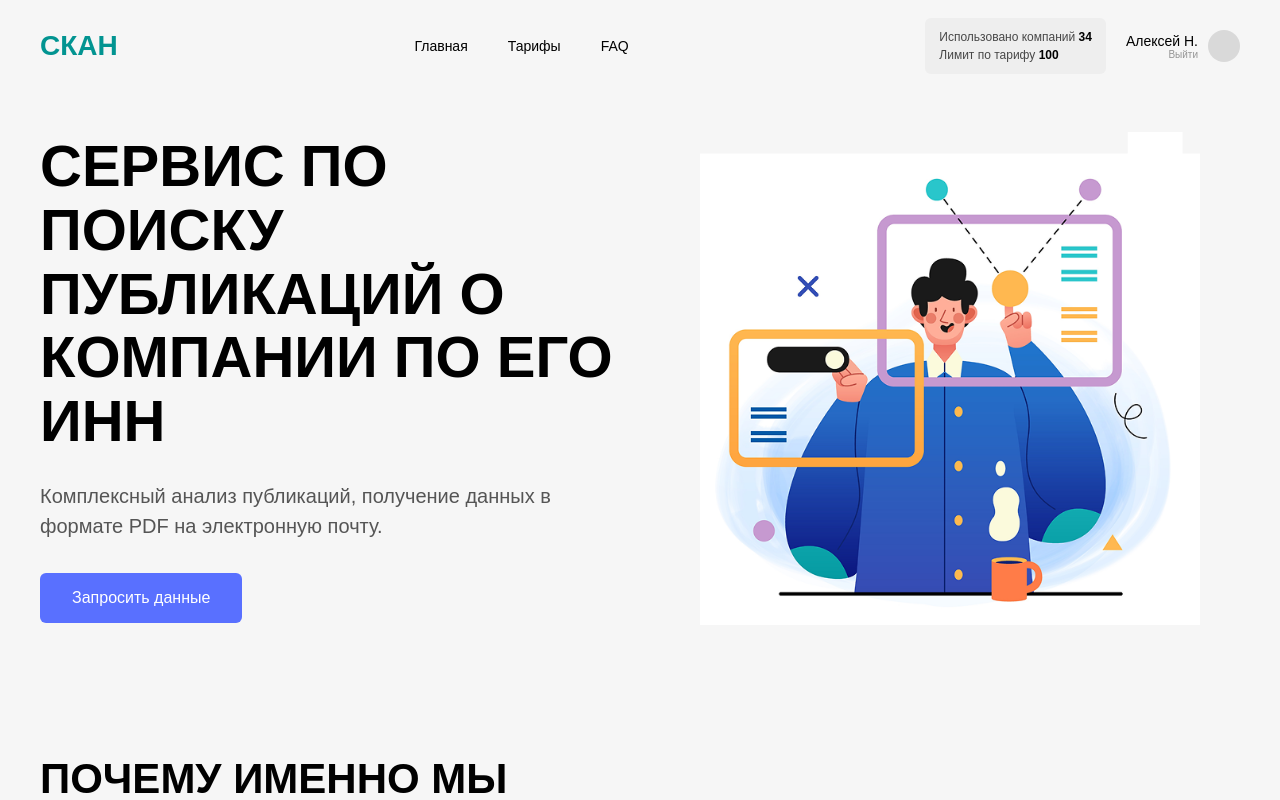
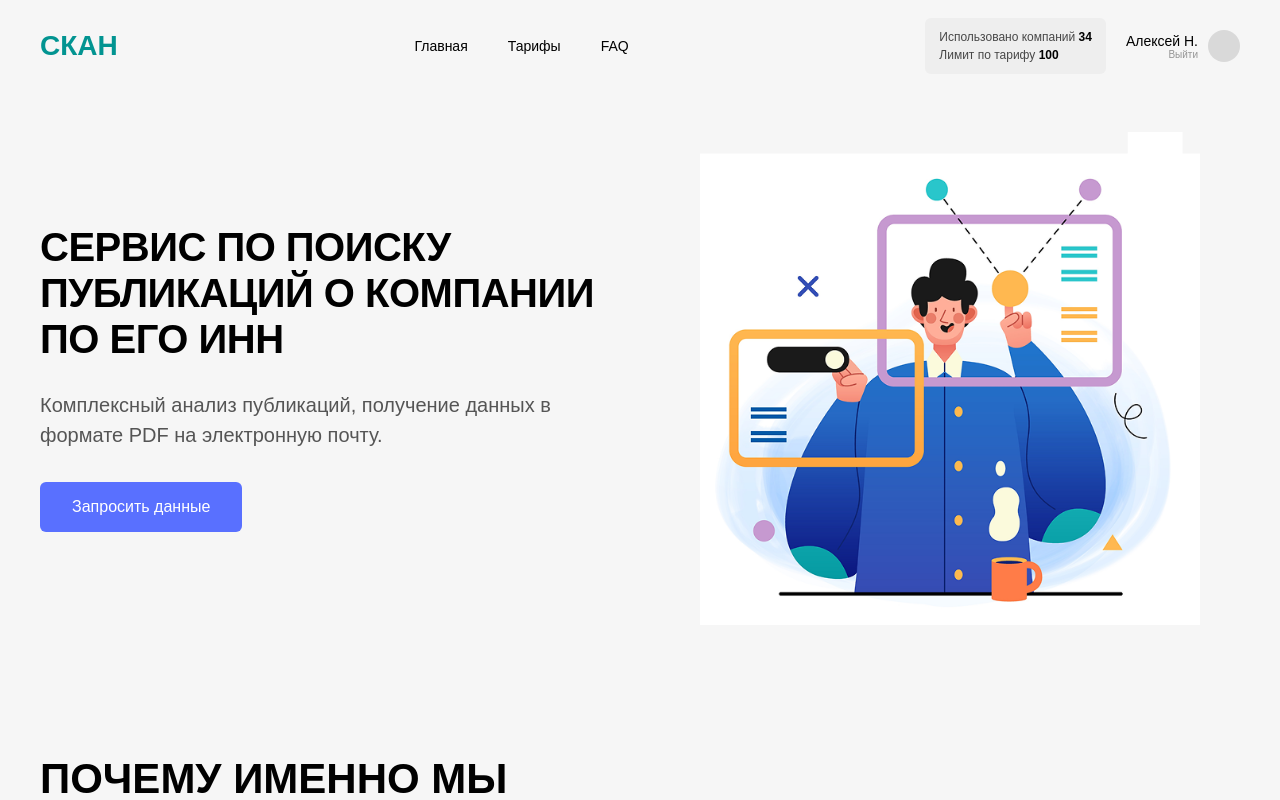
Before and after one commit to Viktor1cod/Scan, a React (Vite) app: page / in a window 1280 px wide. Shown: the top 800 px of the page. Built offline with nearby package versions, Linux system fonts and the light colour scheme.

Commit message:
reduce hero title font size and fix line breaks

```diff
--- a/src/components/Hero.css
+++ b/src/components/Hero.css
@@ -16,9 +16,10 @@
 
 .hero__title {
   margin: 0;
-  font-size: 58px;
-  line-height: 1.1;
+  font-size: 40px;
+  line-height: 1.15;
   font-weight: 900;
+  letter-spacing: -0.5px;
 }
 
 .hero__text {
--- a/src/components/Hero.jsx
+++ b/src/components/Hero.jsx
@@ -10,7 +10,9 @@ function Hero() {
       <div className="container hero__inner">
         <div className="hero__content">
           <h1 className="hero__title">
-            СЕРВИС ПО ПОИСКУ ПУБЛИКАЦИЙ О КОМПАНИИ ПО ЕГО ИНН
+            СЕРВИС ПО ПОИСКУ<br />
+            ПУБЛИКАЦИЙ О КОМПАНИИ<br />
+            ПО ЕГО ИНН
           </h1>
 
           <p className="hero__text">
```
